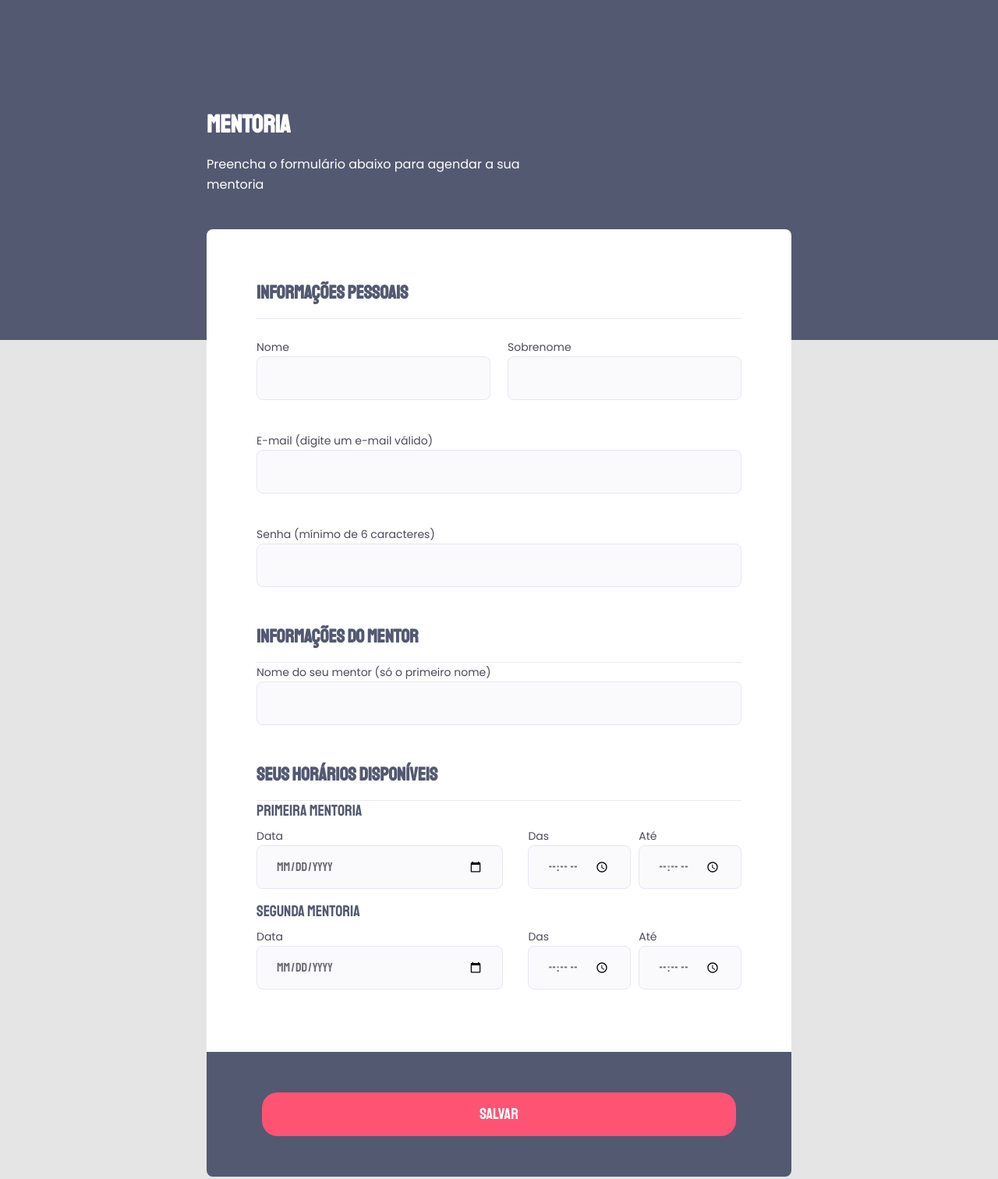
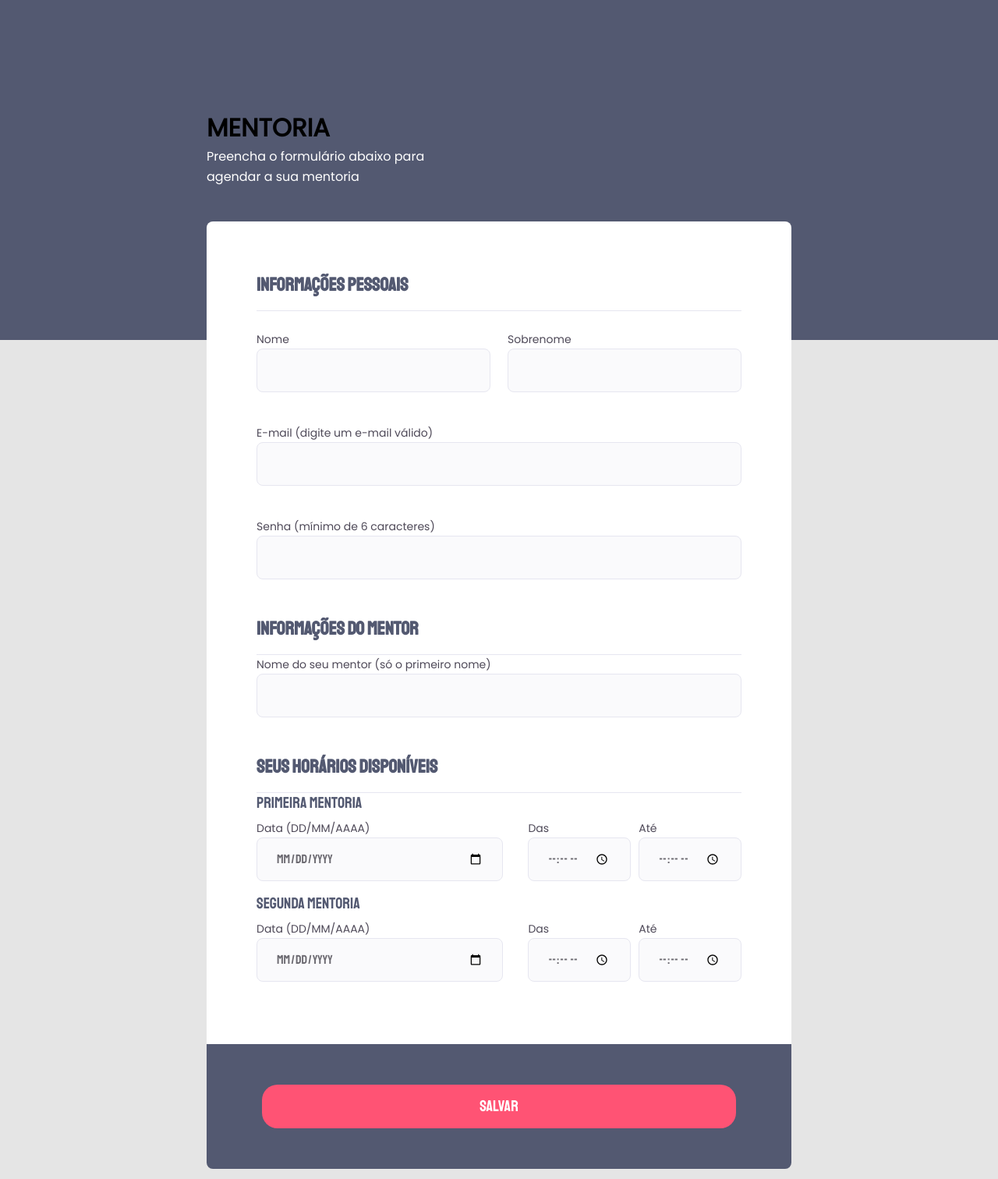
Before and after one commit to Lorena-Mattos/criando-formulario-do-zero, a plain HTML site: page index.html in a window 1280 px wide. Shown: the top 1512 px of the page at 78% size. Drawn offline with Linux system fonts and the light colour scheme.

Commit message:
retirando id tittle

```diff
--- a/index.html
+++ b/index.html
@@ -15,10 +15,10 @@
 
   <div class="page">
     <header>
-      <h1 class="title">
+      <h1>
         MENTORIA
       </h1>
-      <p>Preencha o formulário abaixo para agendar a sua mentoria</p>
+      <p>Preencha o formulário abaixo para <br> agendar a sua mentoria</p>
     </header>
 
     <form id="form-mentoring">
@@ -41,7 +41,7 @@
 
         <div class="input-wrapper">
           <label for="email">E-mail <span>(digite um e-mail válido)</span></label>
-          <input type="email" id="email" />
+          <input type="email" id="email" required />
         </div>
 
         <div class="input-wrapper">
@@ -68,7 +68,7 @@
           <h2>Primeira mentoria</h2>
           <div class="col-3">
             <div class="input-wrapper">
-              <label for="date">Data</label>
+              <label for="date">Data <span>(DD/MM/AAAA)</span></label>
               <input type="date" name="date" id="date" required />
             </div>
 
@@ -87,7 +87,7 @@
             <div class="col-3">
 
             <div class="input-wrapper">
-              <label for="date">Data</label>
+              <label for="date">Data <span>(DD/MM/AAAA)</span></label>
               <input type="date" name="date" id="date" required />
             </div>
 
```
